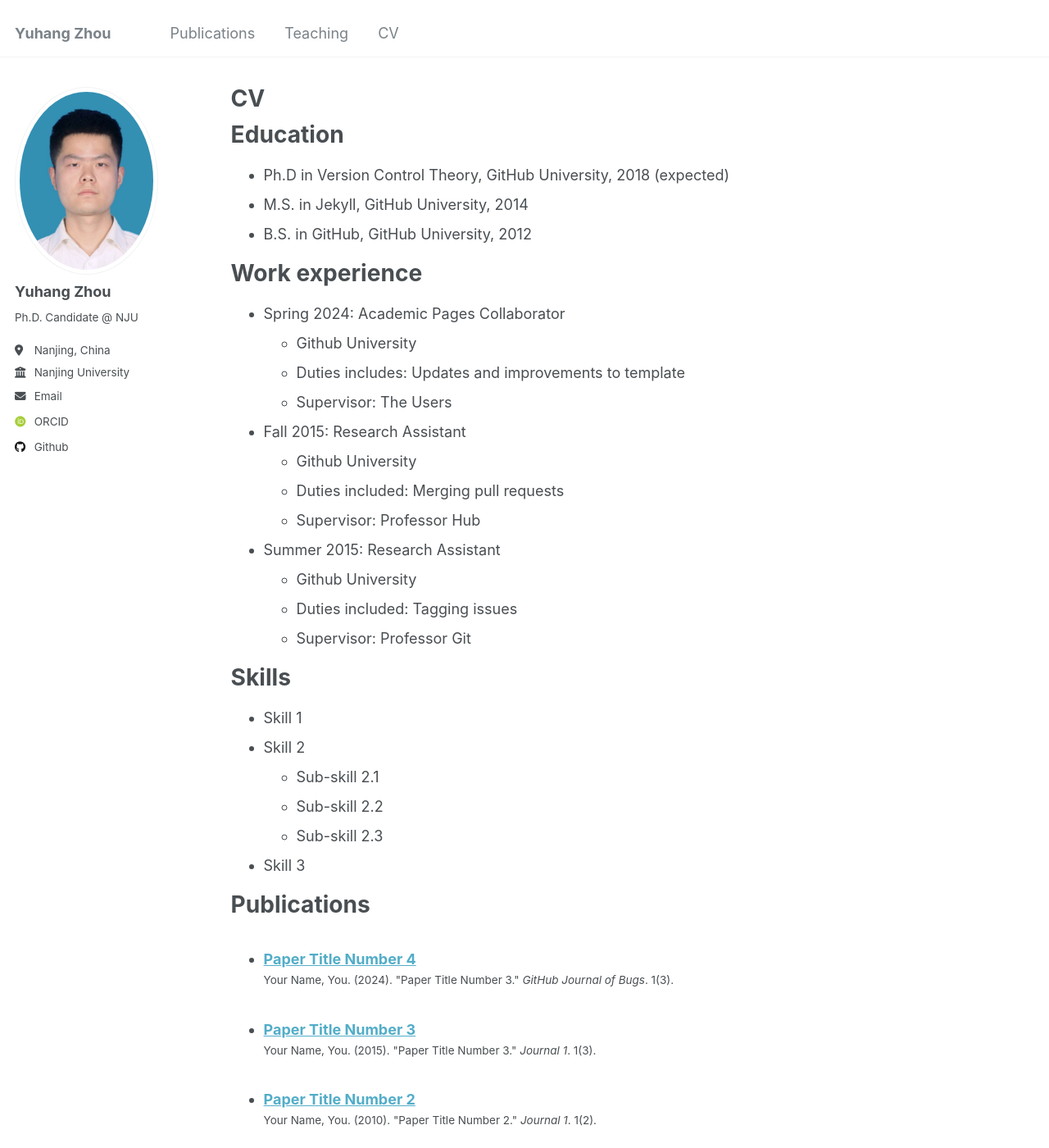
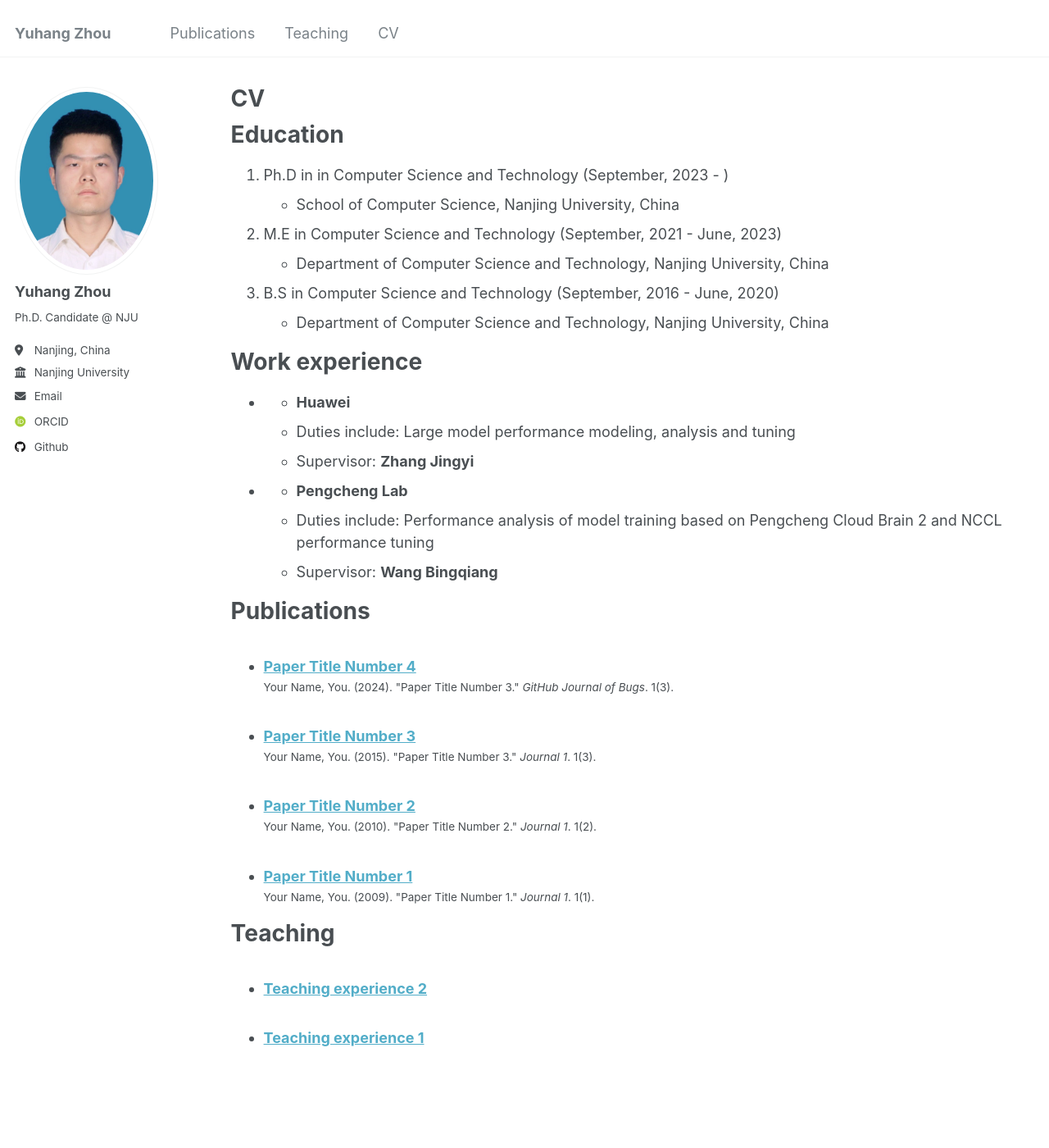
Before and after one commit to njuzyh/njuzyh.github.io, a Jekyll site: the page built from _pages/cv.md, in a window 1280 px wide and 1400 px high. Shown: the whole window at 82% size. Built offline with Jekyll 4.4.1, drawn with Linux system fonts in a browser that asks for light colours; some web fonts are replaced; some of the changed text lies outside the part shown.

Commit message:
Update cv.md

```diff
--- a/_pages/cv.md
+++ b/_pages/cv.md
@@ -11,35 +11,26 @@ redirect_from:
 
 Education
 ======
-* Ph.D in Version Control Theory, GitHub University, 2018 (expected)
-* M.S. in Jekyll, GitHub University, 2014
-* B.S. in GitHub, GitHub University, 2012
+1. Ph.D in in Computer Science and Technology (September, 2023 - )
+- School of Computer Science, Nanjing University, China
+
+2. M.E in Computer Science and Technology (September, 2021 - June, 2023)
+- Department of Computer Science and Technology, Nanjing University, China
+
+2. B.S in Computer Science and Technology (September, 2016 - June, 2020)
+- Department of Computer Science and Technology, Nanjing University, China
 
 Work experience
 ======
-* Spring 2024: Academic Pages Collaborator
-  * Github University
-  * Duties includes: Updates and improvements to template
-  * Supervisor: The Users
+* [2023.01 - ]: Research Interns
+  * **Huawei**
+  * Duties include: Large model performance modeling, analysis and tuning
+  * Supervisor: **Zhang Jingyi**
 
-* Fall 2015: Research Assistant
-  * Github University
-  * Duties included: Merging pull requests
-  * Supervisor: Professor Hub
-
-* Summer 2015: Research Assistant
-  * Github University
-  * Duties included: Tagging issues
-  * Supervisor: Professor Git
-
-Skills
-======
-* Skill 1
-* Skill 2
-  * Sub-skill 2.1
-  * Sub-skill 2.2
-  * Sub-skill 2.3
-* Skill 3
+* [2022.07 - 2022.12]: Visiting students
+  * **Pengcheng Lab**
+  * Duties include: Performance analysis of model training based on Pengcheng Cloud Brain 2 and NCCL performance tuning
+  * Supervisor: **Wang Bingqiang**
 
 Publications
 ======
@@ -47,18 +38,9 @@ Publications
     {% include archive-single-cv.html %}
   {% endfor %}</ul>
 
-Talks
-======
-  <ul>{% for post in site.talks reversed %}
-    {% include archive-single-talk-cv.html  %}
-  {% endfor %}</ul>
 
 Teaching
 ======
   <ul>{% for post in site.teaching reversed %}
     {% include archive-single-cv.html %}
   {% endfor %}</ul>
-
-Service and leadership
-======
-* Currently signed in to 43 different slack teams
```
